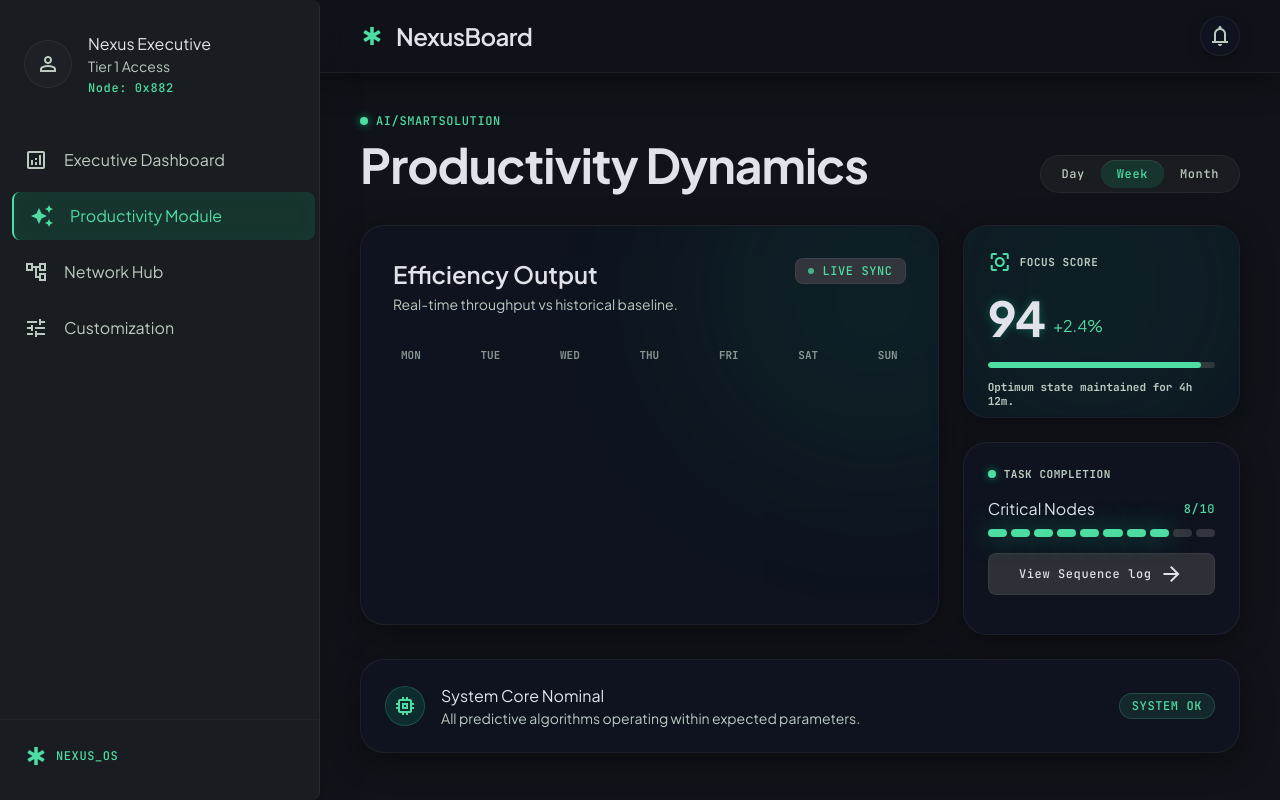
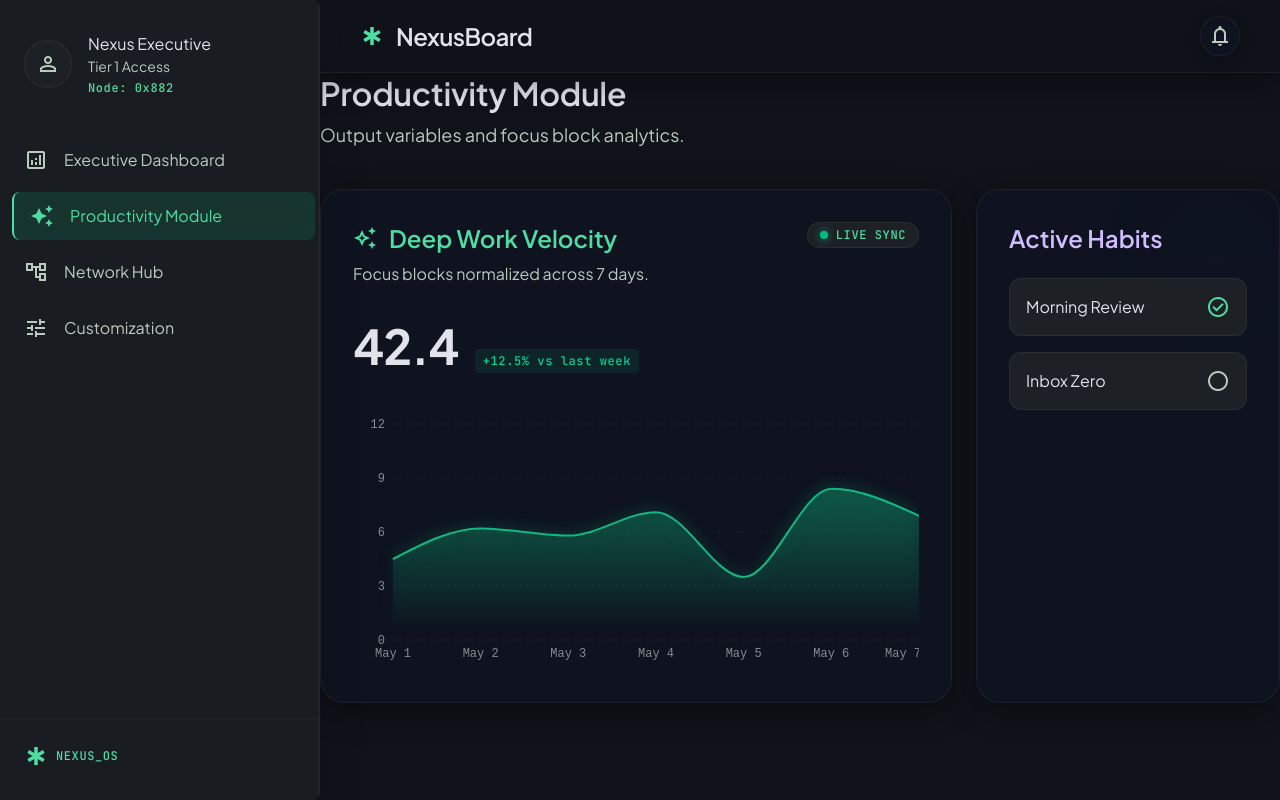
Before and after one commit to ramesh903566/NexusBoard, a Next.js app in the folder frontend/: page /dashboard/productivity in a window 1280 px wide. Built offline with nearby package versions, Linux system fonts and the light colour scheme.

Commit message:
feat(frontend): implement Segmented Data Ingestion (Suspense), SyncBadges, and Recharts

```diff
--- a/frontend/app/dashboard/productivity/page.tsx
+++ b/frontend/app/dashboard/productivity/page.tsx
@@ -1,114 +1,87 @@
-import { BentoCard } from "@/components/BentoCard";
-import { productivityData } from "@/lib/mock-data";
+import React, { Suspense } from "react";
+import { SkeletonCard } from "@/components/SkeletonCard";
+import { SyncBadge } from "@/components/SyncBadge";
+import { ProductivityChart } from "@/components/charts/ProductivityChart";
 
-const data = productivityData;
+// Simulate network delay for the server component fetch
+async function fetchProductivityMetrics() {
+  await new Promise(resolve => setTimeout(resolve, 2000));
+  return [
+    { date: "May 1", hours: 4.5 },
+    { date: "May 2", hours: 6.2 },
+    { date: "May 3", hours: 5.8 },
+    { date: "May 4", hours: 7.1 },
+    { date: "May 5", hours: 3.5 },
+    { date: "May 6", hours: 8.4 },
+    { date: "May 7", hours: 6.9 },
+  ];
+}
+
+async function ProductivityMetrics() {
+  const data = await fetchProductivityMetrics();
+
+  return (
+    <div className="bento-card col-span-12 xl:col-span-8 flex flex-col gap-6 relative">
+      <div className="flex justify-between items-start">
+        <div>
+          <div className="flex items-center gap-3 mb-2">
+            <span className="material-symbols-outlined text-primary text-2xl">auto_awesome</span>
+            <h2 className="font-headline-md text-primary">Deep Work Velocity</h2>
+          </div>
+          <p className="font-body-md text-on-surface-variant max-w-md">
+            Focus blocks normalized across 7 days.
+          </p>
+        </div>
+        <SyncBadge status="synced" />
+      </div>
+
+      <div className="flex items-baseline gap-4 mt-2">
+        <span className="font-headline-xl text-on-surface">42.4</span>
+        <span className="font-label-mono text-emerald-400 bg-emerald-500/10 px-2 py-1 rounded">
+          +12.5% vs last week
+        </span>
+      </div>
+
+      <div className="h-64 mt-4 relative w-full">
+        <ProductivityChart data={data} />
+      </div>
+    </div>
+  );
+}
 
 export default function ProductivityPage() {
   return (
-    <div className="p-[var(--spacing-margin-mobile)] md:p-[var(--spacing-margin-desktop)]">
-      <div className="mb-8 flex flex-col md:flex-row md:items-end justify-between gap-4">
-        <div>
-          <div className="flex items-center gap-2 mb-2">
-            <div className="w-2 h-2 rounded-full bg-primary shadow-[0_0_8px_rgba(16,185,129,0.8)]" />
-            <span className="font-label-mono text-primary uppercase tracking-wider font-semibold">AI/SmartSolution</span>
-          </div>
-          <h1 className="font-headline-xl text-on-surface">Productivity Dynamics</h1>
-        </div>
-        <div className="flex bg-surface-container-low border border-stroke-glass rounded-full p-1 backdrop-blur-sm">
-          <button className="px-4 py-1.5 rounded-full text-on-surface-variant hover:text-on-surface font-label-mono transition-colors">Day</button>
-          <button className="px-4 py-1.5 rounded-full bg-glow-emerald text-primary font-label-mono font-semibold shadow-[inset_0_1px_1px_rgba(255,255,255,0.1)]">Week</button>
-          <button className="px-4 py-1.5 rounded-full text-on-surface-variant hover:text-on-surface font-label-mono transition-colors">Month</button>
-        </div>
-      </div>
+    <div className="flex flex-col gap-6">
+      <header className="mb-4">
+        <h1 className="font-headline-lg text-on-surface mb-2">
+          Productivity Module
+        </h1>
+        <p className="font-body-lg text-on-surface-variant">
+          Output variables and focus block analytics.
+        </p>
+      </header>
 
-      <div className="grid grid-cols-4 md:grid-cols-12 gap-[var(--spacing-bento-gap)]">
-        {/* Main Chart */}
-        <BentoCard className="col-span-4 md:col-span-8 flex flex-col h-[400px]" glow="emerald">
-          <div className="flex justify-between items-start mb-6">
-            <div>
-              <h3 className="font-headline-md text-on-surface">Efficiency Output</h3>
-              <p className="font-body-sm text-on-surface-variant mt-1">Real-time throughput vs historical baseline.</p>
-            </div>
-            <div className="flex items-center gap-2 bg-surface-container-highest border border-stroke-glass rounded-lg px-3 py-1">
-              <span className="w-1.5 h-1.5 rounded-full bg-primary animate-pulse" />
-              <span className="font-label-mono text-primary">LIVE SYNC</span>
-            </div>
-          </div>
-          <div className="flex-1 relative w-full mt-4">
-            <div className="absolute inset-0 bg-gradient-to-t from-glow-emerald to-transparent opacity-30 pointer-events-none rounded-b-lg" />
-            <svg className="w-full h-full absolute inset-0" viewBox="0 0 1000 200" preserveAspectRatio="none">
-              <defs>
-                <linearGradient id="lineGlow" x1="0" y1="0" x2="0" y2="1">
-                  <stop offset="0%" stopColor="#10b981" stopOpacity="0.8" />
-                  <stop offset="100%" stopColor="#10b981" stopOpacity="0" />
-                </linearGradient>
-              </defs>
-              <path d="M0,180 C150,150 250,190 400,120 C550,50 650,140 800,80 C900,40 950,20 1000,60 L1000,200 L0,200 Z" fill="url(#lineGlow)" className="opacity-40" />
-              <path d="M0,180 C150,150 250,190 400,120 C550,50 650,140 800,80 C900,40 950,20 1000,60" fill="none" stroke="#4edea3" strokeWidth="3" strokeLinecap="round" className="neon-glow" />
-              <circle cx="400" cy="120" r="4" fill="#101319" stroke="#4edea3" strokeWidth="2" className="neon-glow" />
-              <circle cx="800" cy="80" r="4" fill="#101319" stroke="#4edea3" strokeWidth="2" className="neon-glow" />
-              <circle cx="1000" cy="60" r="4" fill="#4edea3" stroke="#fff" strokeWidth="1" />
-            </svg>
-            <div className="absolute -bottom-6 left-0 w-full flex justify-between font-label-caps text-on-surface-variant/70 px-2">
-              {["MON","TUE","WED","THU","FRI","SAT","SUN"].map(d=><span key={d}>{d}</span>)}
-            </div>
-          </div>
-        </BentoCard>
+      <div className="grid grid-cols-12 gap-[var(--spacing-bento-gap)]">
+        {/* Suspense boundary for segmented data ingestion */}
+        <Suspense fallback={<SkeletonCard className="col-span-12 xl:col-span-8 min-h-[400px]" />}>
+          <ProductivityMetrics />
+        </Suspense>
 
-        {/* Side Widgets */}
-        <div className="col-span-4 md:col-span-4 flex flex-col gap-[var(--spacing-bento-gap)]">
-          <BentoCard className="flex-1 flex flex-col justify-between !p-6" glow="emerald" glowPosition="bottom-left">
-            <div className="flex items-center gap-2 mb-4">
-              <span className="material-symbols-outlined text-primary text-xl">center_focus_strong</span>
-              <span className="font-label-caps text-on-surface-variant uppercase tracking-wider">Focus Score</span>
-            </div>
-            <div>
-              <div className="flex items-end gap-2">
-                <span className="font-headline-xl font-bold text-on-surface text-glow">{data.focusScore}</span>
-                <span className="font-body-md text-primary mb-2">{data.focusDelta}</span>
-              </div>
-              <div className="w-full h-1.5 bg-surface-container-highest rounded-full mt-4 overflow-hidden relative">
-                <div className="absolute top-0 left-0 h-full bg-primary rounded-full neon-glow" style={{width:`${data.focusScore}%`}} />
-              </div>
-              <p className="font-label-caps text-on-surface-variant mt-3">Optimum state maintained for {data.focusDuration}.</p>
-            </div>
-          </BentoCard>
-
-          <BentoCard className="flex-1 flex flex-col justify-between !p-6">
-            <div className="flex items-center gap-2 mb-4">
-              <div className="w-2 h-2 rounded-full bg-primary shadow-[0_0_8px_rgba(16,185,129,0.8)]" />
-              <span className="font-label-caps text-on-surface-variant uppercase tracking-wider">Task Completion</span>
-            </div>
-            <div>
-              <div className="flex items-center justify-between mb-2">
-                <span className="font-body-md text-on-surface">Critical Nodes</span>
-                <span className="font-label-mono text-primary">{data.tasksCompleted}/{data.tasksTotal}</span>
-              </div>
-              <div className="flex gap-1 mb-4">
-                {Array.from({length:data.tasksTotal}).map((_,i)=>(
-                  <div key={i} className={`h-2 flex-1 rounded-sm ${i<data.tasksCompleted?"bg-primary neon-glow":"bg-surface-container-highest"}`} />
-                ))}
-              </div>
-              <button className="w-full mt-2 py-2 bg-inverse-on-surface hover:bg-surface-variant/80 border border-stroke-glass rounded-lg font-label-mono text-on-surface transition-all flex items-center justify-center gap-2">
-                View Sequence log
-                <span className="material-symbols-outlined text-[16px]">arrow_forward</span>
-              </button>
-            </div>
-          </BentoCard>
-        </div>
-
-        {/* System Status */}
-        <div className="col-span-4 md:col-span-12 bento-card flex items-center justify-between !p-6">
-          <div className="flex items-center gap-4">
-            <div className="w-10 h-10 rounded-full bg-glow-emerald flex items-center justify-center border border-primary/20">
-              <span className="material-symbols-outlined text-primary">memory</span>
-            </div>
-            <div>
-              <h4 className="font-body-md text-on-surface font-medium">System Core {data.systemStatus}</h4>
-              <p className="font-body-sm text-on-surface-variant">All predictive algorithms operating within expected parameters.</p>
-            </div>
-          </div>
-          <span className="font-label-mono bg-primary/10 text-primary px-3 py-1 rounded-full border border-primary/20">SYSTEM OK</span>
+        <div className="bento-card col-span-12 xl:col-span-4 flex flex-col gap-6 relative">
+          <div className="absolute top-0 right-0 w-32 h-32 bg-glow-violet rounded-full opacity-20 blur-[60px]" />
+          <h3 className="font-headline-md text-secondary relative z-10">
+            Active Habits
+          </h3>
+          <ul className="flex flex-col gap-4 relative z-10">
+            <li className="flex items-center justify-between p-4 bg-surface-container rounded-xl border border-stroke-glass">
+              <span className="font-body-md text-on-surface">Morning Review</span>
+              <span className="material-symbols-outlined text-primary">check_circle</span>
+            </li>
+            <li className="flex items-center justify-between p-4 bg-surface-container rounded-xl border border-stroke-glass">
+              <span className="font-body-md text-on-surface">Inbox Zero</span>
+              <span className="material-symbols-outlined text-on-surface-variant">radio_button_unchecked</span>
+            </li>
+          </ul>
         </div>
       </div>
     </div>
--- /dev/null
+++ b/frontend/components/SkeletonCard.tsx
@@ -0,0 +1,12 @@
+export function SkeletonCard({ className = "" }: { className?: string }) {
+  return (
+    <div className={`bento-card overflow-hidden relative ${className}`}>
+      <div className="absolute inset-0 -translate-x-full animate-[shimmer_2s_infinite] bg-gradient-to-r from-transparent via-surface-variant/10 to-transparent z-10" />
+      <div className="p-8 h-full flex flex-col gap-4">
+        <div className="w-1/3 h-6 bg-surface-variant/30 rounded-md" />
+        <div className="w-1/2 h-10 bg-surface-variant/30 rounded-md" />
+        <div className="flex-1 mt-4 bg-surface-variant/20 rounded-lg" />
+      </div>
+    </div>
+  );
+}
--- /dev/null
+++ b/frontend/components/SyncBadge.tsx
@@ -0,0 +1,36 @@
+export function SyncBadge({ status, lastSynced }: { status: 'syncing' | 'synced' | 'stale' | 'failed', lastSynced?: string }) {
+  if (status === 'syncing') {
+    return (
+      <div className="flex items-center gap-2 px-3 py-1 rounded-full bg-surface-container border border-stroke-glass">
+        <div className="w-2 h-2 rounded-full border-2 border-emerald-500 border-t-transparent animate-spin" />
+        <span className="font-label-mono text-xs text-emerald-400">SYNCING...</span>
+      </div>
+    );
+  }
+
+  if (status === 'failed') {
+    return (
+      <div className="flex items-center gap-2 px-3 py-1 rounded-full bg-red-900/20 border border-red-500/30">
+        <span className="material-symbols-outlined text-[14px] text-red-400">error</span>
+        <span className="font-label-mono text-xs text-red-400">SYNC FAILED</span>
+      </div>
+    );
+  }
+
+  if (status === 'stale') {
+    return (
+      <div className="flex items-center gap-2 px-3 py-1 rounded-full bg-surface-container border border-stroke-glass cursor-pointer hover:bg-surface-variant transition-colors group">
+        <span className="material-symbols-outlined text-[14px] text-amber-400 group-hover:rotate-180 transition-transform duration-500">refresh</span>
+        <span className="font-label-mono text-xs text-amber-400">STALE - UPDATE</span>
+      </div>
+    );
+  }
+
+  // default to synced
+  return (
+    <div className="flex items-center gap-2 px-3 py-1 rounded-full bg-surface-container border border-stroke-glass">
+      <div className="w-2 h-2 rounded-full bg-emerald-500 shadow-[0_0_8px_rgba(16,185,129,0.8)]" />
+      <span className="font-label-mono text-xs text-primary">LIVE SYNC</span>
+    </div>
+  );
+}
--- /dev/null
+++ b/frontend/components/charts/ProductivityChart.tsx
@@ -0,0 +1,48 @@
+"use client";
+
+import { ResponsiveContainer, AreaChart, Area, XAxis, YAxis, CartesianGrid, Tooltip } from 'recharts';
+
+export function ProductivityChart({ data }: { data: any[] }) {
+  return (
+    <div className="w-full h-full min-h-[200px]">
+      <ResponsiveContainer width="100%" height="100%">
+        <AreaChart data={data} margin={{ top: 10, right: 0, left: -20, bottom: 0 }}>
+          <defs>
+            <linearGradient id="colorFocus" x1="0" y1="0" x2="0" y2="1">
+              <stop offset="5%" stopColor="#10B981" stopOpacity={0.3}/>
+              <stop offset="95%" stopColor="#10B981" stopOpacity={0}/>
+            </linearGradient>
+          </defs>
+          <CartesianGrid strokeDasharray="3 3" stroke="rgba(255,255,255,0.05)" vertical={false} />
+          <XAxis
+            dataKey="date"
+            stroke="rgba(255,255,255,0.3)"
+            tick={{ fill: 'rgba(255,255,255,0.5)', fontSize: 12, fontFamily: 'monospace' }}
+            axisLine={false}
+            tickLine={false}
+          />
+          <YAxis
+            stroke="rgba(255,255,255,0.3)"
+            tick={{ fill: 'rgba(255,255,255,0.5)', fontSize: 12, fontFamily: 'monospace' }}
+            axisLine={false}
+            tickLine={false}
+          />
+          <Tooltip
+            contentStyle={{ backgroundColor: '#0E131F', borderColor: 'rgba(255,255,255,0.1)', borderRadius: '12px' }}
+            itemStyle={{ color: '#10B981', fontFamily: 'monospace' }}
+            labelStyle={{ color: '#fff' }}
+          />
+          <Area
+            type="monotone"
+            dataKey="hours"
+            stroke="#10B981"
+            strokeWidth={2}
+            fillOpacity={1}
+            fill="url(#colorFocus)"
+            style={{ filter: "drop-shadow(0 0 8px rgba(16,185,129,0.5))" }}
+          />
+        </AreaChart>
+      </ResponsiveContainer>
+    </div>
+  );
+}
```
Also changed, not shown: frontend/app/globals.css (+12 -0 lines).
